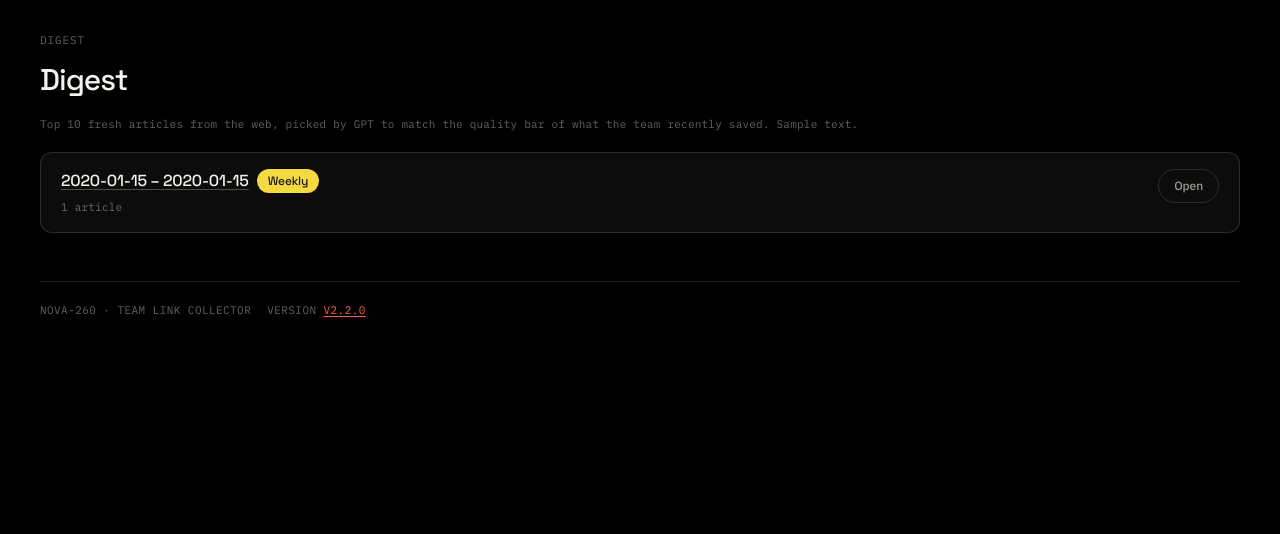
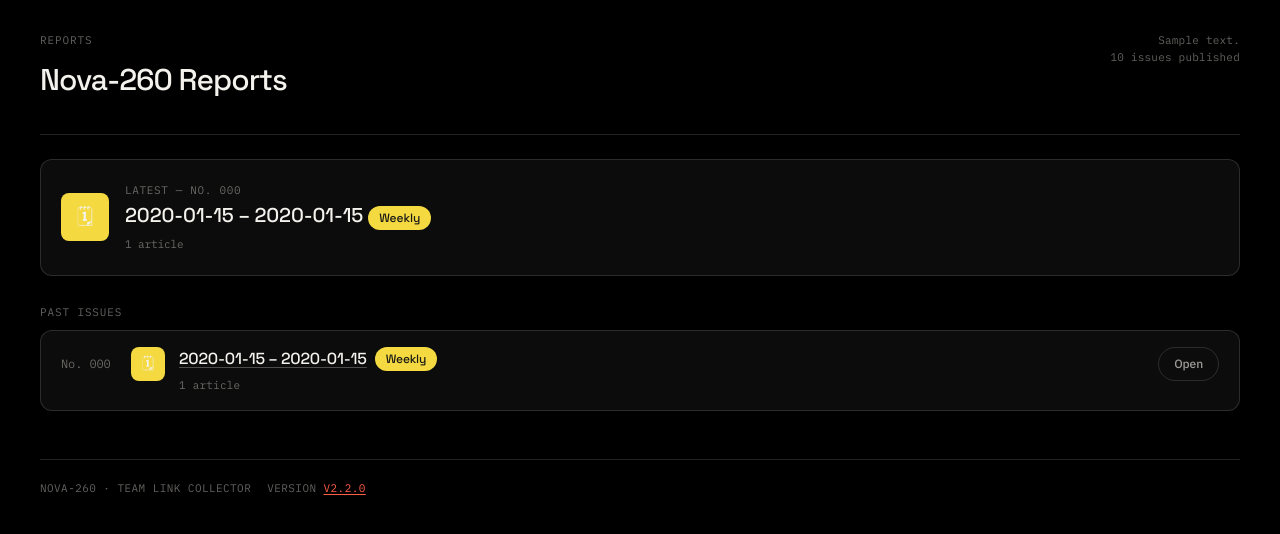
Before and after one commit to bots-n-bones/links-tgbot, a FastAPI app: template api/templates/digest.html in a window 1280 px wide. Shown: the part 67-601 px from the top of the page. Run offline with FastAPI, Linux system fonts and the light colour scheme; the template is opened without the code that fills it: most values are stand-ins (such as "Sample title", 1, 10 or a date in 2020); some libraries are stand-ins or nearby versions.

Commit message:
Digest: редизайн /digest в стиле "Reports" с нумерацией выпусков
Вдохновлено release-notes страницей Dia Browser — тот же принцип
(нумерованные выпуски, дата/время, архив "Past Issues"), только на нашем
уже существующем движке дайджестов (Collection), без нового бэкенда.

- /digest: масштхед "Nova-260 Reports" с расписанием и счётчиком выпусков,
  выделенная карточка последнего выпуска ("Latest — No. 005"), архив
  "Past issues" с нумерацией (самый старый — No. 001) и цветной иконкой
  по типу (Daily/Weekly).
- /digest/{id}: масштхед "No. 003 of 5 · Jul 29, 2026 · 14:29 MSK" вместо
  голой даты в заголовке.
- api/routes/links.py: count_digest_history — общее число выпусков для
  нумерации.

Co-Authored-By: Claude Sonnet 5 <noreply@anthropic.com>

```diff
--- a/api/main.py
+++ b/api/main.py
@@ -21,6 +21,7 @@ from api.routes import channels as channels_routes
 from api.routes import posts as posts_routes
 from api.routes import workspace as workspace_routes
 from api.routes.links import (
+    count_digest_history,
     get_link_detail,
     list_all_tags,
     list_digest_history_combined,
@@ -497,6 +498,9 @@ async def digest_page(
         history = await list_digest_history_combined(
             session, workspace_id, [DAILY_DIGEST_THEME, WEEKLY_DIGEST_THEME], limit=30
         )
+        total = await count_digest_history(
+            session, workspace_id, [DAILY_DIGEST_THEME, WEEKLY_DIGEST_THEME]
+        )
 
     weekday = _WEEKDAY_NAMES.get(settings.collection_cron_day, settings.collection_cron_day)
     schedule_note = (
@@ -504,10 +508,21 @@ async def digest_page(
         f"{weekday} at {settings.collection_cron_hour:02d}:00 MSK."
     )
 
+    latest, past = (history[0], history[1:]) if history else (None, [])
+    # history приходит новее->старее; самый старый выпуск получает No. 1.
+    issue_numbers = {c.id: total - i for i, c in enumerate(history)}
+
     return templates.TemplateResponse(
         request,
         "digest.html",
-        {"history": history, "schedule_note": schedule_note, "is_today_msk": _is_today_msk},
+        {
+            "latest": latest,
+            "past": past,
+            "issue_numbers": issue_numbers,
+            "total": total,
+            "schedule_note": schedule_note,
+            "is_today_msk": _is_today_msk,
+        },
     )
 
 
@@ -523,14 +538,39 @@ async def digest_detail_page(
     sessionmaker = get_sessionmaker()
     async with sessionmaker() as session:
         collection = await session.get(Collection, digest_id)
-    if (
-        collection is None
-        or collection.workspace_id != workspace_id
-        or collection.theme not in (DAILY_DIGEST_THEME, WEEKLY_DIGEST_THEME)
-    ):
-        return HTMLResponse("Digest not found", status_code=404)
+        if (
+            collection is None
+            or collection.workspace_id != workspace_id
+            or collection.theme not in (DAILY_DIGEST_THEME, WEEKLY_DIGEST_THEME)
+        ):
+            return HTMLResponse("Digest not found", status_code=404)
+        # Более старые (меньший id, если тот же тип, или созданные раньше) —
+        # id monotонно растёт с датой создания, так что более новые/старые
+        # выпуски в пределах обеих тем считаются по created_at.
+        newer_count = await session.scalar(
+            select(func.count())
+            .select_from(Collection)
+            .where(
+                Collection.workspace_id == workspace_id,
+                Collection.theme.in_((DAILY_DIGEST_THEME, WEEKLY_DIGEST_THEME)),
+                Collection.created_at > collection.created_at,
+            )
+        )
+        total = await count_digest_history(
+            session, workspace_id, [DAILY_DIGEST_THEME, WEEKLY_DIGEST_THEME]
+        )
+    issue_no = total - (newer_count or 0)
+    published_msk = collection.created_at.astimezone(_MSK).strftime("%b %d, %Y · %H:%M")
     return templates.TemplateResponse(
-        request, "digest_detail.html", {"collection": collection, "back_href": "/digest"}
+        request,
+        "digest_detail.html",
+        {
+            "collection": collection,
+            "back_href": "/digest",
+            "issue_no": issue_no,
+            "total": total,
+            "published_msk": published_msk,
+        },
     )
 
 
--- a/api/routes/links.py
+++ b/api/routes/links.py
@@ -160,6 +160,18 @@ async def list_digest_history_combined(
         .scalars()
         .all()
     )
+
+
+async def count_digest_history(session: AsyncSession, workspace_id: int, themes: list[str]) -> int:
+    """Общее число выпусков — используется для нумерации issue (No. 001, ...)
+    на странице /digest в стиле репорта: самый старый выпуск — No. 1."""
+    return (
+        await session.scalar(
+            select(func.count())
+            .select_from(Collection)
+            .where(Collection.workspace_id == workspace_id, Collection.theme.in_(themes))
+        )
+    ) or 0
 
 
 async def list_all_tags(session: AsyncSession, workspace_id: int) -> list[tuple[str, int]]:
--- a/api/templates/digest.html
+++ b/api/templates/digest.html
@@ -1,16 +1,124 @@
 {% extends "base.html" %}
-{% block title %}Digest — Nova-260{% endblock %}
+{% block title %}Reports — Nova-260{% endblock %}
+{% block extra_head %}
+<style>
+  .reports-masthead {
+    display: flex;
+    align-items: baseline;
+    justify-content: space-between;
+    flex-wrap: wrap;
+    gap: 12px;
+    padding-bottom: 18px;
+    margin-bottom: 24px;
+    border-bottom: 1px solid var(--border);
+  }
+  .reports-masthead-meta {
+    font-family: var(--font-mono);
+    font-size: 11px;
+    color: var(--text-faint);
+    letter-spacing: 0.02em;
+    text-align: right;
+  }
+
+  .issue-tile {
+    width: 34px;
+    height: 34px;
+    border-radius: var(--radius-md);
+    display: inline-flex;
+    align-items: center;
+    justify-content: center;
+    font-size: 15px;
+    flex-shrink: 0;
+    background: var(--card-color, var(--cyan));
+  }
+
+  .latest-issue {
+    display: flex;
+    align-items: center;
+    gap: 16px;
+    padding: 22px 20px;
+    border: 1px solid var(--border);
+    border-radius: var(--radius-lg);
+    background: var(--bg-elevated);
+    margin-bottom: 28px;
+    text-decoration: none;
+    color: inherit;
+    transition: border-color 120ms ease;
+  }
+  .latest-issue:hover { border-color: var(--border-strong); }
+  .latest-issue .issue-tile { width: 48px; height: 48px; font-size: 20px; }
+  .latest-issue-no {
+    font-family: var(--font-mono);
+    font-size: 11px;
+    color: var(--text-faint);
+    text-transform: uppercase;
+    letter-spacing: 0.06em;
+  }
+  .latest-issue-title { font-family: var(--font-display); font-size: 20px; margin-top: 2px; }
+  .latest-issue-meta { font-family: var(--font-mono); font-size: 11px; color: var(--text-faint); margin-top: 6px; }
+
+  .archive-label {
+    font-family: var(--font-mono);
+    font-size: 11px;
+    letter-spacing: 0.08em;
+    text-transform: uppercase;
+    color: var(--text-faint);
+    margin: 0 0 10px;
+  }
+
+  .issue-no-col {
+    font-family: var(--font-mono);
+    font-size: 12px;
+    color: var(--text-faint);
+    width: 56px;
+    flex-shrink: 0;
+    padding-top: 8px;
+  }
+  .issue-row { display: flex; align-items: flex-start; gap: 14px; }
+</style>
+{% endblock %}
 {% block content %}
-<div class="eyebrow">Digest</div>
-<h1>Digest</h1>
-<p class="card-meta" style="margin-bottom: 20px;">Top 10 fresh articles from the web, picked by GPT to match the quality bar of what the team recently saved. {{ schedule_note }}</p>
+<div class="reports-masthead">
+  <div>
+    <div class="eyebrow">Reports</div>
+    <h1>Nova-260 Reports</h1>
+  </div>
+  <div class="reports-masthead-meta">
+    {{ schedule_note }}<br>
+    {{ total }} issue{{ "s" if total != 1 else "" }} published
+  </div>
+</div>
 
+{% if latest %}
+  {% set is_daily = latest.theme == "daily-digest" %}
+  <a class="latest-issue" href="/digest/{{ latest.id }}">
+    <span class="issue-tile" style="--card-color: var({{ '--cyan' if is_daily else '--yellow' }});">{{ "📥" if is_daily else "🗓" }}</span>
+    <div>
+      <div class="latest-issue-no">Latest — No. {{ "%03d"|format(issue_numbers[latest.id]) }}</div>
+      <div class="latest-issue-title">
+        {% if is_daily %}
+          {{ latest.created_at.strftime('%b %d, %Y') }}
+        {% else %}
+          {{ latest.period_start.strftime('%b %d') }} – {{ latest.period_end.strftime('%b %d, %Y') }}
+        {% endif %}
+        <span class="tag" style="--tag-color: var({{ '--cyan' if is_daily else '--yellow' }});">{{ "Daily" if is_daily else "Weekly" }}</span>
+        {% if is_today_msk(latest.created_at) %}<span class="badge">Actual</span>{% endif %}
+      </div>
+      <div class="latest-issue-meta">{{ (latest.articles or [])|length }} article{{ 's' if (latest.articles or [])|length != 1 else '' }}</div>
+    </div>
+  </a>
+{% endif %}
+
+<p class="archive-label">Past issues</p>
 <div class="panel">
-  {% if history %}
+  {% if past %}
   <div class="row-list">
-    {% for collection in history %}
+    {% for collection in past %}
       {% set is_daily = collection.theme == "daily-digest" %}
       <div class="row-item">
+        <div class="issue-row">
+          <div class="issue-no-col">No. {{ "%03d"|format(issue_numbers[collection.id]) }}</div>
+          <span class="issue-tile" style="--card-color: var({{ '--cyan' if is_daily else '--yellow' }});">{{ "📥" if is_daily else "🗓" }}</span>
           <div class="row-main">
             <div class="row-title">
               <a href="/digest/{{ collection.id }}">
@@ -21,9 +129,9 @@
                 {% endif %}
               </a>
               <span class="tag" style="--tag-color: var({{ '--cyan' if is_daily else '--yellow' }});">{{ "Daily" if is_daily else "Weekly" }}</span>
-            {% if is_today_msk(collection.created_at) %}<span class="badge">Actual</span>{% endif %}
             </div>
             <div class="row-meta">{{ (collection.articles or [])|length }} article{{ 's' if (collection.articles or [])|length != 1 else '' }}</div>
+          </div>
         </div>
         <div class="row-actions">
           <a class="btn" href="/digest/{{ collection.id }}">Open</a>
@@ -31,8 +139,10 @@
       </div>
     {% endfor %}
   </div>
+  {% elif not latest %}
+    <p class="panel-empty">No reports yet — the first one will be collected automatically on schedule.</p>
   {% else %}
-    <p class="panel-empty">No digests yet — the first one will be collected automatically on schedule.</p>
+    <p class="panel-empty">No past issues yet.</p>
   {% endif %}
 </div>
 {% endblock %}
```
Also changed, not shown: api/templates/digest_detail.html (+14 -1 lines). Lines whose indentation alone changed are shown as unchanged.
